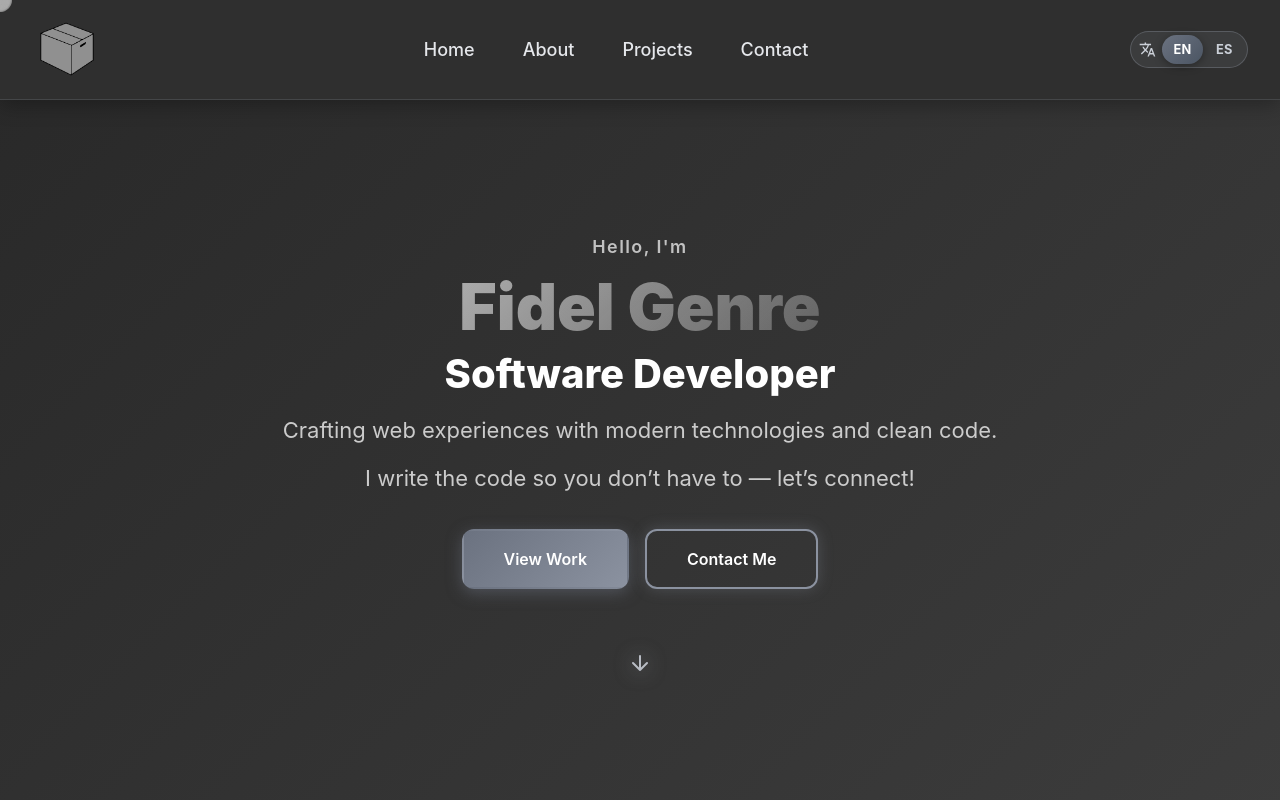
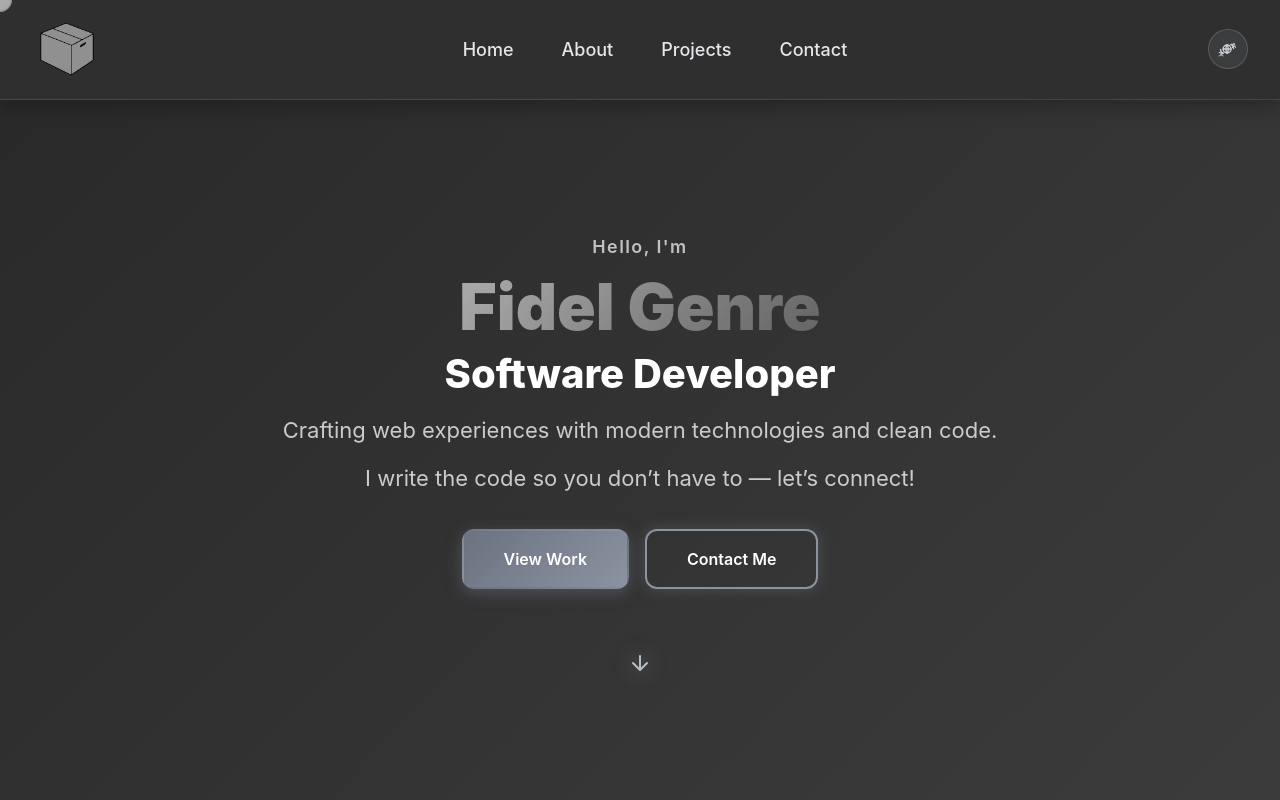
Before and after one commit to FidelGenre/Portfolio, a Next.js app: page / in a window 1280 px wide. Shown: the top 800 px of the page. Built offline with nearby package versions, Linux system fonts and the light colour scheme.

Commit message:
Language switcher: single globe icon that spins and toggles EN/ES
Replaces the EN/ES text pill with a globe+arrows translate icon that
rotates 360° on each click while toggling the language.

```diff
--- a/src/components/Navbar.tsx
+++ b/src/components/Navbar.tsx
@@ -6,9 +6,15 @@ import { useLang } from "@/i18n/LanguageContext";
 
 export default function Navbar() {
   const [isMenuOpen, setIsMenuOpen] = useState(false);
-  const { lang, setLang, t } = useLang();
+  const [spin, setSpin] = useState(0);
+  const { lang, toggleLang, t } = useLang();
 
   const toggleMenu = () => setIsMenuOpen((v) => !v);
+
+  const handleLangToggle = () => {
+    setSpin((s) => s + 360); // gira una vuelta en cada click
+    toggleLang();
+  };
 
   const scrollToSection = (sectionId: string) => {
     const element = document.getElementById(sectionId);
@@ -58,32 +64,64 @@ export default function Navbar() {
           </ul>
 
           <div className="flex items-center gap-4">
-            <div
-              role="group"
-              aria-label="Language selector"
-              className="inline-flex items-center gap-0.5 rounded-full border border-[rgba(156,163,175,0.3)] bg-[rgba(156,163,175,0.12)] p-[3px] pl-2"
+            <button
+              type="button"
+              onClick={handleLangToggle}
+              aria-label={lang === "en" ? "Cambiar a español" : "Switch to English"}
+              title={lang === "en" ? "Español" : "English"}
+              className="flex h-10 w-10 items-center justify-center rounded-full border border-[rgba(156,163,175,0.3)] bg-[rgba(156,163,175,0.12)] text-[#cbd0d8] transition-colors duration-200 hover:border-[rgba(156,163,175,0.55)] hover:text-white"
             >
-              <span className="mr-1 flex items-center text-[#cbd0d8]" aria-hidden="true">
-                <svg width="17" height="17" viewBox="0 0 24 24" fill="currentColor">
-                  <path d="M12.87 15.07l-2.54-2.51.03-.03c1.74-1.94 2.98-4.17 3.71-6.53H17V4h-7V2H8v2H1v1.99h11.17C11.5 7.92 10.44 9.75 9 11.35 8.07 10.32 7.3 9.19 6.69 8h-2c.73 1.63 1.73 3.17 2.98 4.56l-5.09 5.02L4 19l5-5 3.11 3.11.76-2.04zM18.5 10h-2L12 22h2l1.12-3h4.75L21 22h2l-4.5-12zm-2.62 7l1.62-4.33L19.12 17h-3.24z" />
+              <span
+                className="flex items-center justify-center"
+                style={{
+                  transform: `rotate(${spin}deg)`,
+                  transition: "transform 0.6s cubic-bezier(0.22, 1, 0.36, 1)",
+                }}
+              >
+                <svg width="22" height="22" viewBox="0 0 24 24" fill="none">
+                  <g
+                    stroke="currentColor"
+                    strokeWidth="1.5"
+                    strokeLinecap="round"
+                    strokeLinejoin="round"
+                  >
+                    {/* globo */}
+                    <circle cx="11" cy="12" r="4.3" />
+                    <path d="M6.7 12h8.6" />
+                    <path d="M11 7.7c1.7 1.2 1.7 7.2 0 8.6" />
+                    <path d="M11 7.7c-1.7 1.2-1.7 7.2 0 8.6" />
+                    {/* flechas de ciclo */}
+                    <path d="M16.2 7a6.3 6.3 0 0 1 1.9 4.5" />
+                    <path d="m15.1 7.3 1.2-.4.5 1.2" />
+                    <path d="M5.8 17a6.3 6.3 0 0 1-1.9-4.5" />
+                    <path d="m6.9 16.7-1.2.4-.5-1.2" />
+                  </g>
+                  {/* letras A / 文 */}
+                  <text
+                    x="18.6"
+                    y="8"
+                    fontSize="6.5"
+                    fontWeight="700"
+                    fill="currentColor"
+                    textAnchor="middle"
+                    dominantBaseline="central"
+                  >
+                    A
+                  </text>
+                  <text
+                    x="4.4"
+                    y="17.6"
+                    fontSize="6"
+                    fontWeight="700"
+                    fill="currentColor"
+                    textAnchor="middle"
+                    dominantBaseline="central"
+                  >
+                    文
+                  </text>
                 </svg>
               </span>
-              {(["en", "es"] as const).map((code) => (
-                <button
-                  key={code}
-                  type="button"
-                  onClick={() => setLang(code)}
-                  aria-pressed={lang === code}
-                  className={`cursor-pointer rounded-full border-none px-[0.7rem] py-[0.32rem] text-[0.8rem] font-bold tracking-wide transition-all duration-200 ${
-                    lang === code
-                      ? "bg-[linear-gradient(135deg,#6b7280_0%,#4b5563_100%)] text-white shadow-[0_2px_8px_rgba(0,0,0,0.35)]"
-                      : "bg-transparent text-[#cbd0d8] hover:text-white"
-                  }`}
-                >
-                  {code.toUpperCase()}
-                </button>
-              ))}
-            </div>
+            </button>
 
             <button
               className="flex cursor-pointer flex-col gap-[5px] border-none bg-transparent p-2 transition-transform duration-300 hover:scale-110 md:hidden"
```
